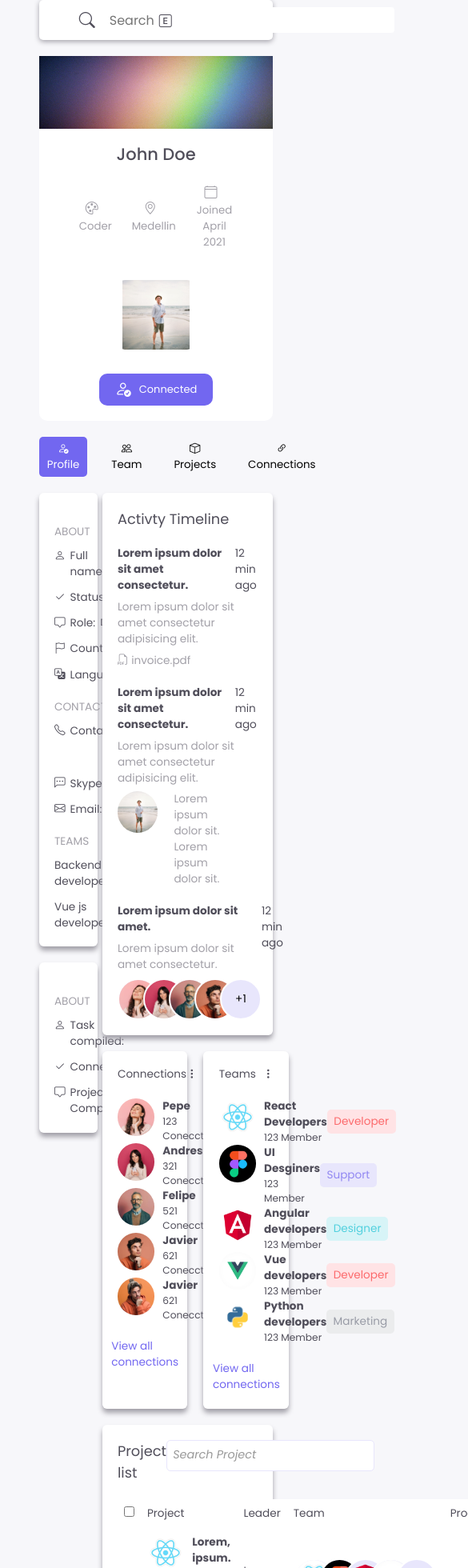
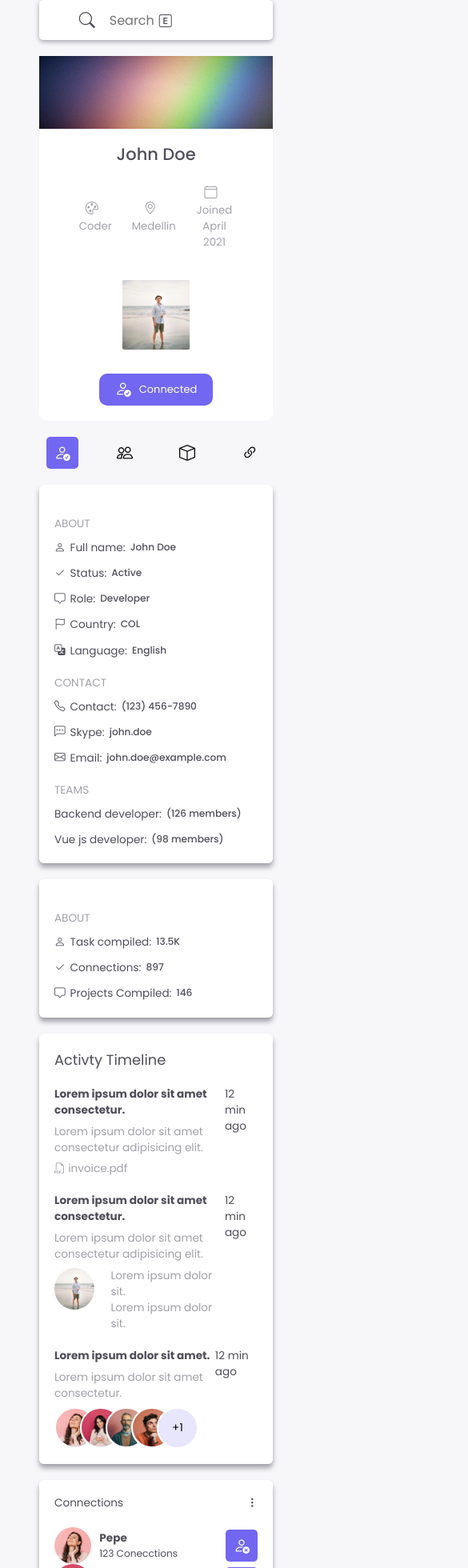
Before and after one commit to Dayron-z/Vue3_Riwi, a Vue app: page / in a window 390 px wide. Shown: the top 1960 px of the page at 80% size, 585 px wide, since content can reach past the window. Built offline with nearby package versions, Linux system fonts and the light colour scheme.

Commit message:
Responsive

```diff
--- a/src/assets/main.scss
+++ b/src/assets/main.scss
@@ -35,3 +35,6 @@ body{
     justify-content: center;
     width: 75%;
 }
+
+@media (max-width: 750px) {
+  }
--- a/src/views/Navigation.vue
+++ b/src/views/Navigation.vue
@@ -42,10 +42,13 @@ defineProps ({
 
 
 .buttons-container {
+  max-width: 100%;
   display: flex;
+  justify-content: space-around;
   gap: 20px;
 
   button {
+    max-width: 100%;
     border: none;
     background-color: transparent;
     gap: 20px;
@@ -61,4 +64,13 @@ defineProps ({
     }
   }
 }
+
+@media (max-width: 750px) {
+  .buttons-container {
+    button{
+      i{font-size: $icon-size ;}
+      span{display: none;}
+    }
+  }
+}
 </style>
--- a/src/views/Profile.vue
+++ b/src/views/Profile.vue
@@ -21,7 +21,7 @@ import ProfileOverview from "../components/ProfileCards/ProfileOverview.vue";
         <ProfileConnection class="split" />
         <ProfileTeams class="split" />
       </div>
-      <ProfileProjecList />
+      <ProfileProjecList class="project-list" />
     </div>
   </div>
 </template>
@@ -56,4 +56,30 @@ import ProfileOverview from "../components/ProfileCards/ProfileOverview.vue";
     }
   }
 }
+
+@media (max-width: 1300px) {
+  .profile {
+    flex-direction: column;
+    align-items: center;
+    gap: $general-gap;
+    .left-section{
+      width: 100%;
+    }
+    .right-section{
+      width: 100%;
+      .min-section{
+        flex-direction: column;
+        .split {
+        width: 100%;
+      }
+      }
+      .project-list{
+        display: none;
+      }
+    }
+
+}
+}
+
+
 </style>
--- a/src/views/SearchBar.vue
+++ b/src/views/SearchBar.vue
@@ -1,9 +1,21 @@
+<script setup>
+import { ref, computed } from "vue";
+
+const input = ref('');
+
+const isInputEmpty =  computed(() => input.value === '');
+</script>
 <template>
   <div class="search-bar">
     <div class="input-wrapper">
       <i class="bi bi-search search-icon"></i>
-      <input type="text" placeholder="Search" class="search-input" />
-      <i class="bi bi-explicit right-icon"></i>
+      <input
+        type="text"
+        placeholder="Search"
+        class="search-input"
+        v-model="input"
+      />
+      <i class="bi bi-explicit right-icon" v-if="isInputEmpty"></i>
     </div>
 
     <div class="right-icons">
@@ -26,8 +38,6 @@
   </div>
 </template>
 
-<script setup>
-</script>
 
 <style lang="scss" scoped>
 @import "@/assets/styles/variable.scss";
@@ -49,6 +59,20 @@
     display: flex;
     align-items: center;
     flex: 1;
+    width: 100%;
+
+    .search-input {
+      padding: 0 2.5rem 0 3rem;
+      border: none;
+      outline: none;
+      font-size: 1rem;
+      background-color: $primary-color;
+      border-radius: 0.25rem;
+      height: 2rem;
+      flex: 1;
+      max-width: 100%;
+    }
+
     .search-input:focus + .right-icon {
       opacity: 0;
     }
@@ -59,17 +83,6 @@
     left: 0.625rem;
     color: $secondary-color;
     font-size: 1.25rem;
-  }
-
-  .search-input {
-    padding: 0 2.5rem 0 3rem;
-    border: none;
-    outline: none;
-    font-size: 1rem;
-    background-color: $primary-color;
-    border-radius: 0.25rem;
-    height: 2rem;
-    flex: 1;
   }
 
   .right-icon {
```
